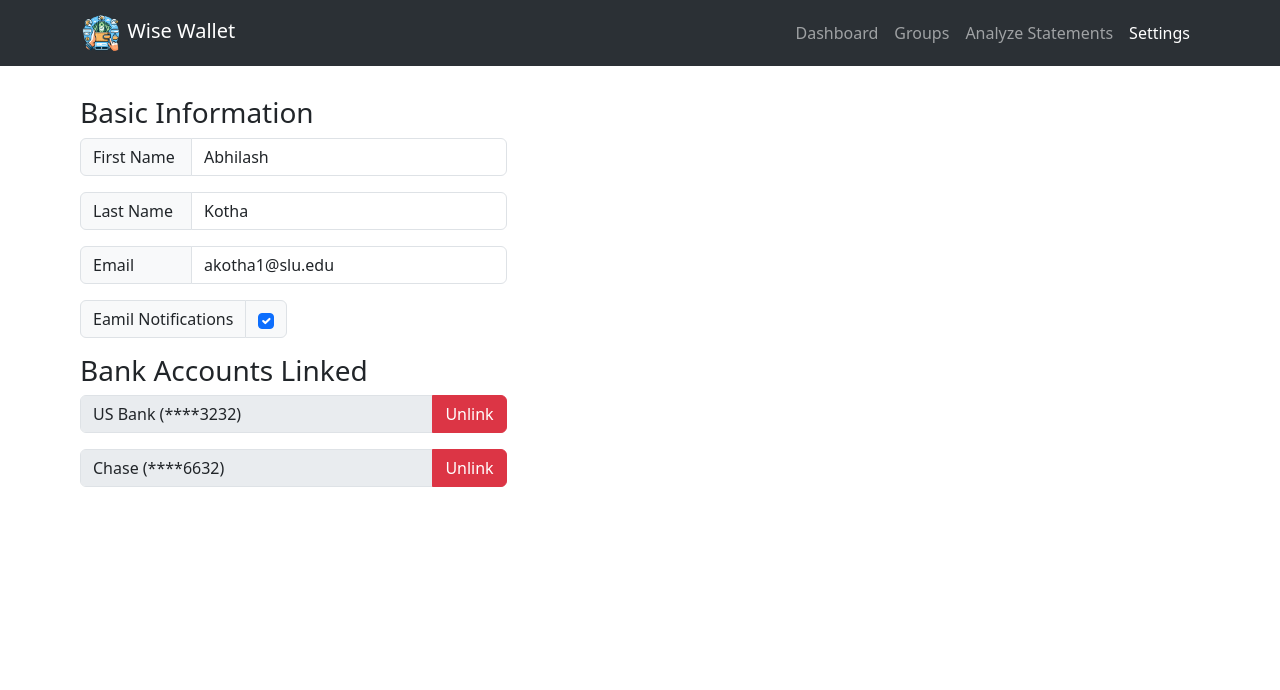
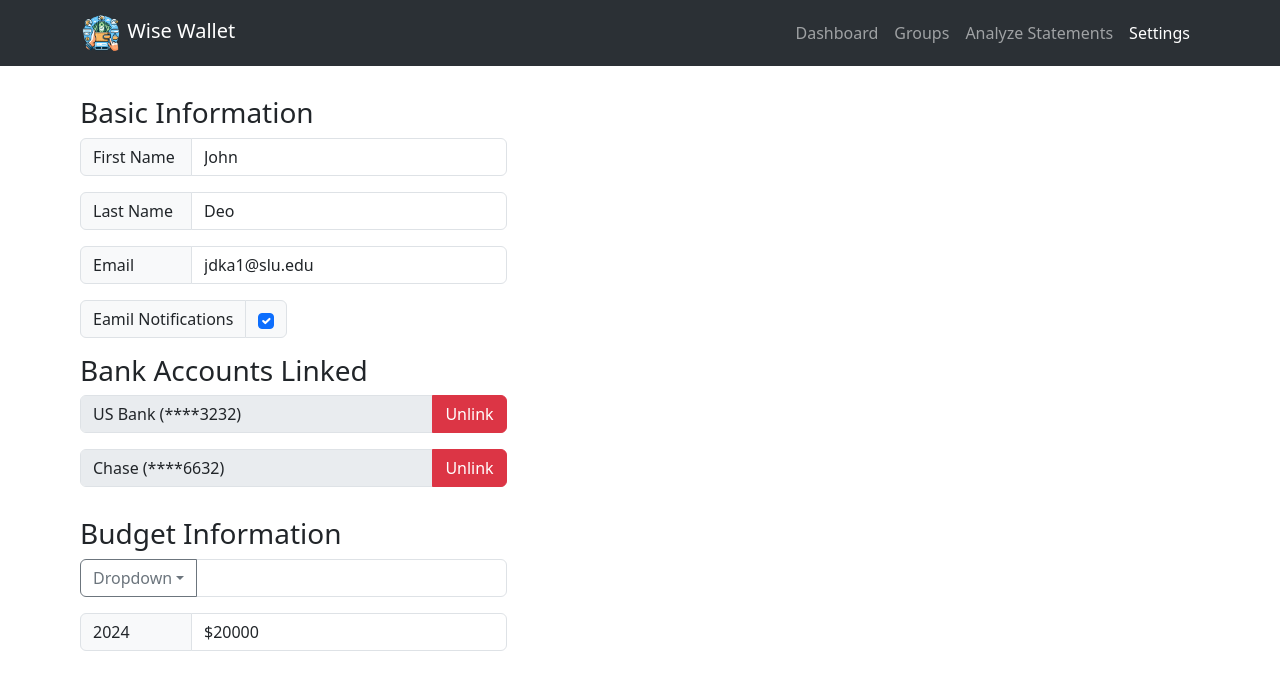
Before and after one commit to AbhilashKotha/wise-wallet, a React (Create React App) app in the folder client-app/: page /settings in a window 1280 px wide. Shown: the top 690 px of the page. Built offline with nearby package versions, Linux system fonts and the light colour scheme.

Commit message:
settings update

```diff
--- a/client-app/package.json
+++ b/client-app/package.json
@@ -11,6 +11,7 @@
     "@testing-library/jest-dom": "^5.17.0",
     "@testing-library/react": "^13.4.0",
     "@testing-library/user-event": "^13.5.0",
+    "axios": "^1.6.8",
     "bootstrap": "^5.3.3",
     "chart.js": "^4.4.2",
     "react": "^18.3.1",
--- a/client-app/src/Components/SettingsPage.js
+++ b/client-app/src/Components/SettingsPage.js
@@ -1,13 +1,28 @@
 import Form from 'react-bootstrap/Form';
 import InputGroup from 'react-bootstrap/InputGroup';
 import {Col,Button} from 'react-bootstrap';
+import { useState } from 'react';
+import Dropdown from 'react-bootstrap/Dropdown';
+import DropdownButton from 'react-bootstrap/DropdownButton';
 
 function SettingsPage() {
-    const personData = {firstName: "Abhilash",
-lastName:"Kotha",
-email:"akotha1@slu.edu",
+
+  const [selectedMonth, setSelectedMonth] = useState(null);
+  const [selectedAmount, setSelectedAmount] = useState('');
+
+  const handleMonthSelect = (month) => {
+    setSelectedMonth(month);
+    const selectedBudget = personData.MonthlyBudgets.find(budget => budget.Month === month);
+    setSelectedAmount(selectedBudget ? selectedBudget.amount : '');
+  };
+    const personData = {firstName: "John",
+lastName:"Deo",
+email:"jdka1@slu.edu",
 emailNotif: true,
-Banks: [{name:"US Bank",lastFour:"3232"},{name:"Chase",lastFour:"6632"}]}
+Banks: [{name:"US Bank",lastFour:"3232"},{name:"Chase",lastFour:"6632"}],
+MonthlyBudgets: [{Month:"April",amount:"$1200"},{Month:"May",amount:"$2000"},{Month:"June",amount:"800"}],
+YearBudget: "$20000"}
+
     return (
       <>
       <Col xs={6} md={4} style={{marginLeft:"5em"}}>
@@ -63,7 +78,31 @@ Banks: [{name:"US Bank",lastFour:"3232"},{name:"Chase",lastFour:"6632"}]}
 }
         </>):<><p>No bank accounts are linked</p></>}
 
+        <h3 style={{marginTop:"30px"}}>Budget Information</h3>
 
+      <InputGroup className="mb-3">
+        <DropdownButton
+          variant="outline-secondary"
+          title={selectedMonth || "Dropdown"}
+          id="input-group-dropdown-1"
+        >
+           {personData.MonthlyBudgets.map((month) => (
+          <Dropdown.Item key={month.Month} onClick={() => handleMonthSelect(month.Month)}>{month.Month}</Dropdown.Item>
+           ))}
+        </DropdownButton>
+        <Form.Control aria-label="Text input with dropdown button"
+        defaultValue={selectedAmount}
+        />
+      </InputGroup>
+      <InputGroup className="mb-3">
+        <InputGroup.Text id="basic-addon1" style={{width:"7em"}}>2024</InputGroup.Text>
+        <Form.Control
+          placeholder="Enter Your Yearly Budget"
+          aria-label="yeatbudget"
+          aria-describedby="basic-addon1"
+          defaultValue = {personData.YearBudget}
+        />
+      </InputGroup>
       </Col>
       </>
     )
```
Also changed, not shown: 1 other file (tests, documents, lock files or other folders).
